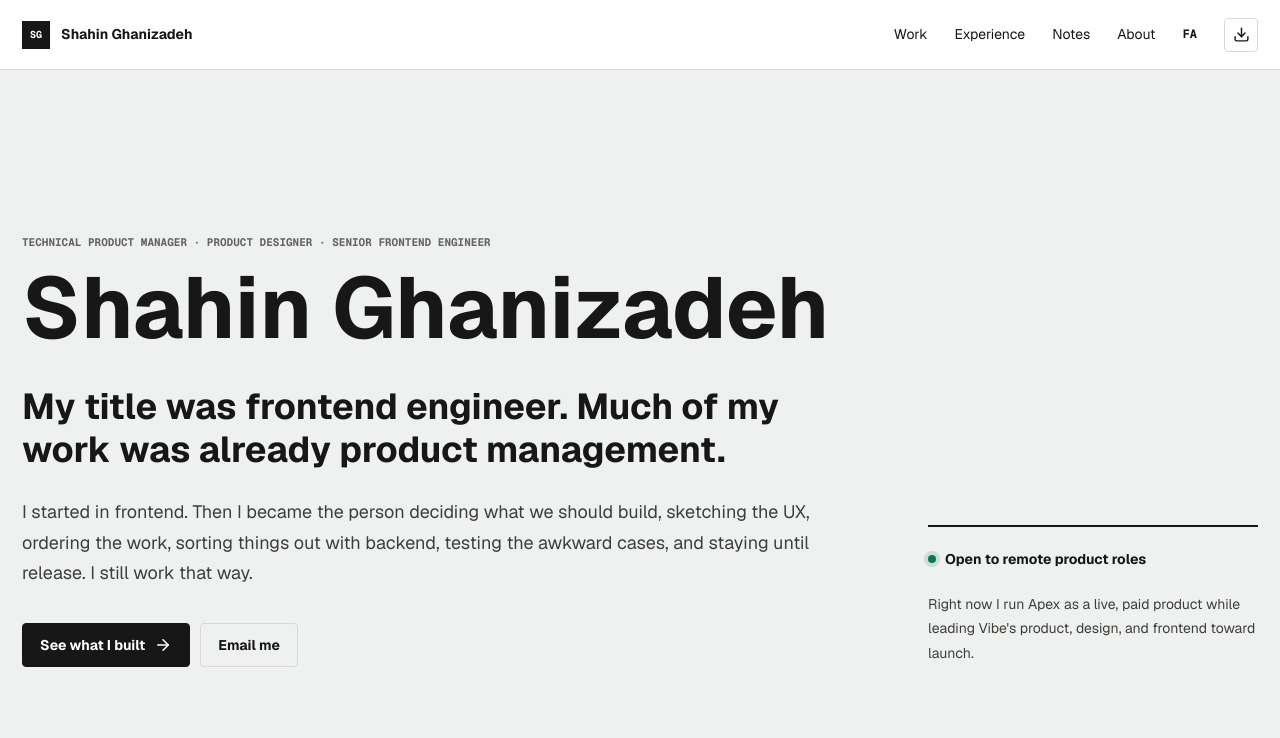
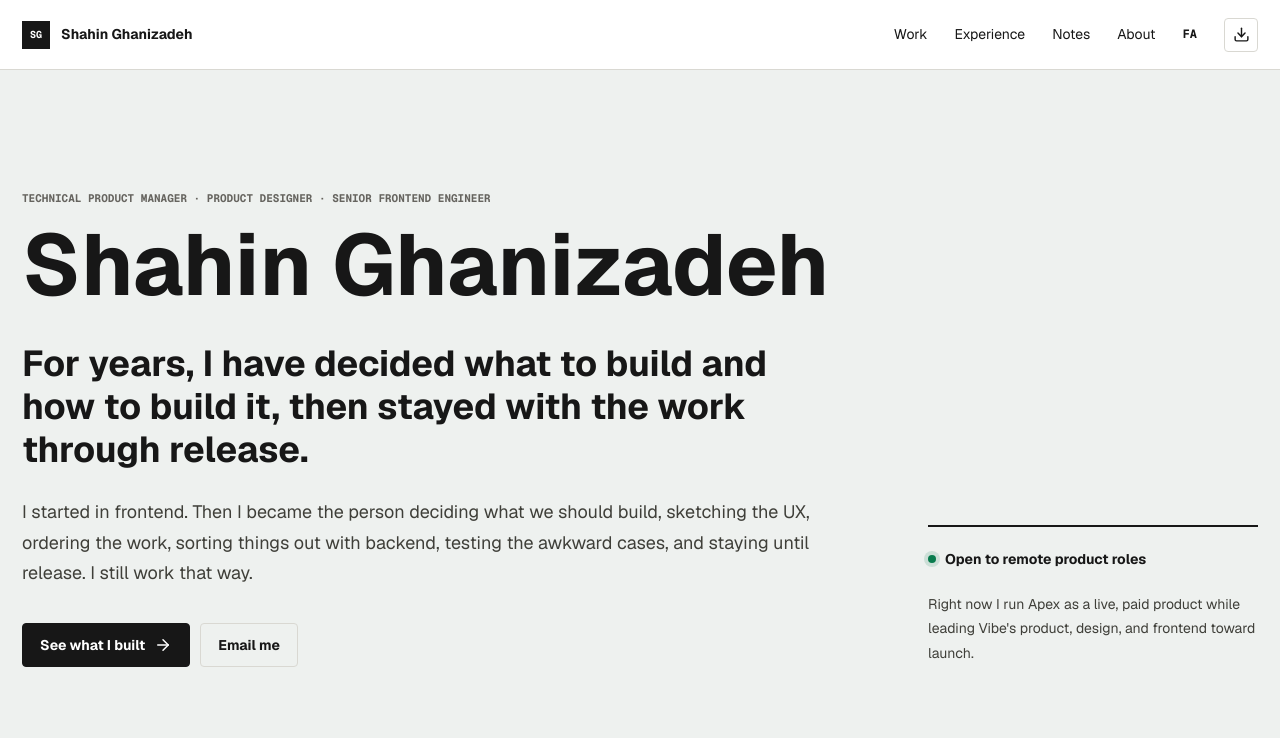
Before and after one commit to ShawnMcRich/portfolio, a Next.js app: page / in a window 1280 px wide. Shown: the top 738 px of the page. Built offline with nearby package versions, Linux system fonts and the light colour scheme.

Commit message:
Frame hero around product ownership

```diff
--- a/app/site.tsx
+++ b/app/site.tsx
@@ -32,7 +32,7 @@ const copy = {
     languageHref: "/fa",
     resume: "Download résumé",
     role: "Technical Product Manager · Product Designer · Senior Frontend Engineer",
-    intro: "My title was frontend engineer. Much of my work was already product management.",
+    intro: "For years, I have decided what to build and how to build it, then stayed with the work through release.",
     subintro:
       "I started in frontend. Then I became the person deciding what we should build, sketching the UX, ordering the work, sorting things out with backend, testing the awkward cases, and staying until release. I still work that way.",
     availability: "Open to remote product roles",
@@ -131,7 +131,7 @@ const copy = {
     languageHref: "/",
     resume: "دانلود رزومه",
     role: "مدیر فنی محصول · طراح محصول · توسعه‌دهنده ارشد فرانت‌اند",
-    intro: "عنوانم توسعه‌دهنده فرانت‌اند بود، اما بخش بزرگی از کارم مدیریت محصول بود.",
+    intro: "سال‌هاست درباره اینکه چه چیزی بسازیم و چطور بسازیم تصمیم می‌گیرم و کار را تا انتشار جلو می‌برم.",
     subintro:
       "از فرانت‌اند شروع کردم، اما خیلی زود درگیر تصمیم‌های قبل و بعد از کدنویسی شدم: چه چیزی بسازیم، تجربه کاربر چطور باشد، کدام کار زودتر انجام شود و محصول چطور به دست کاربر برسد. هنوز هم از ایده تا تست و انتشار کنار کار می‌مانم.",
     availability: "آماده همکاری ریموت با تیم‌های محصول",
```
